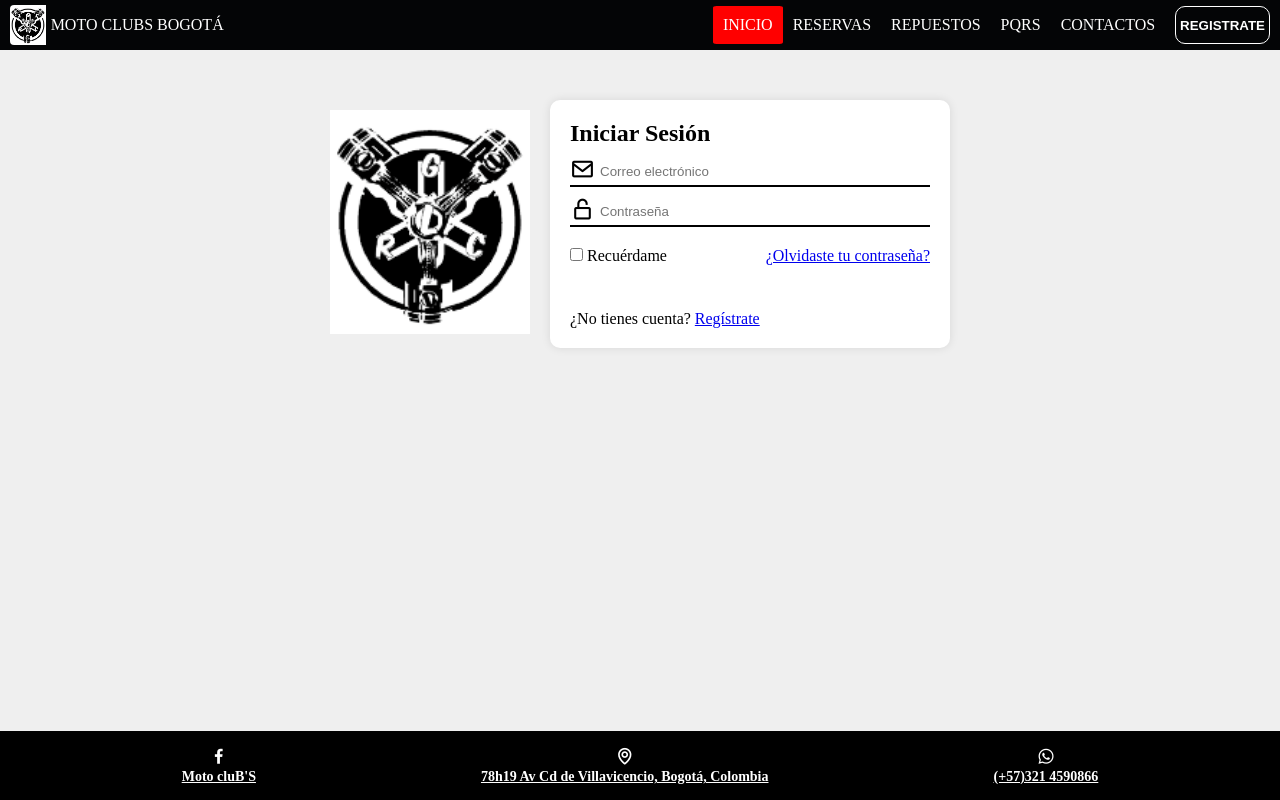
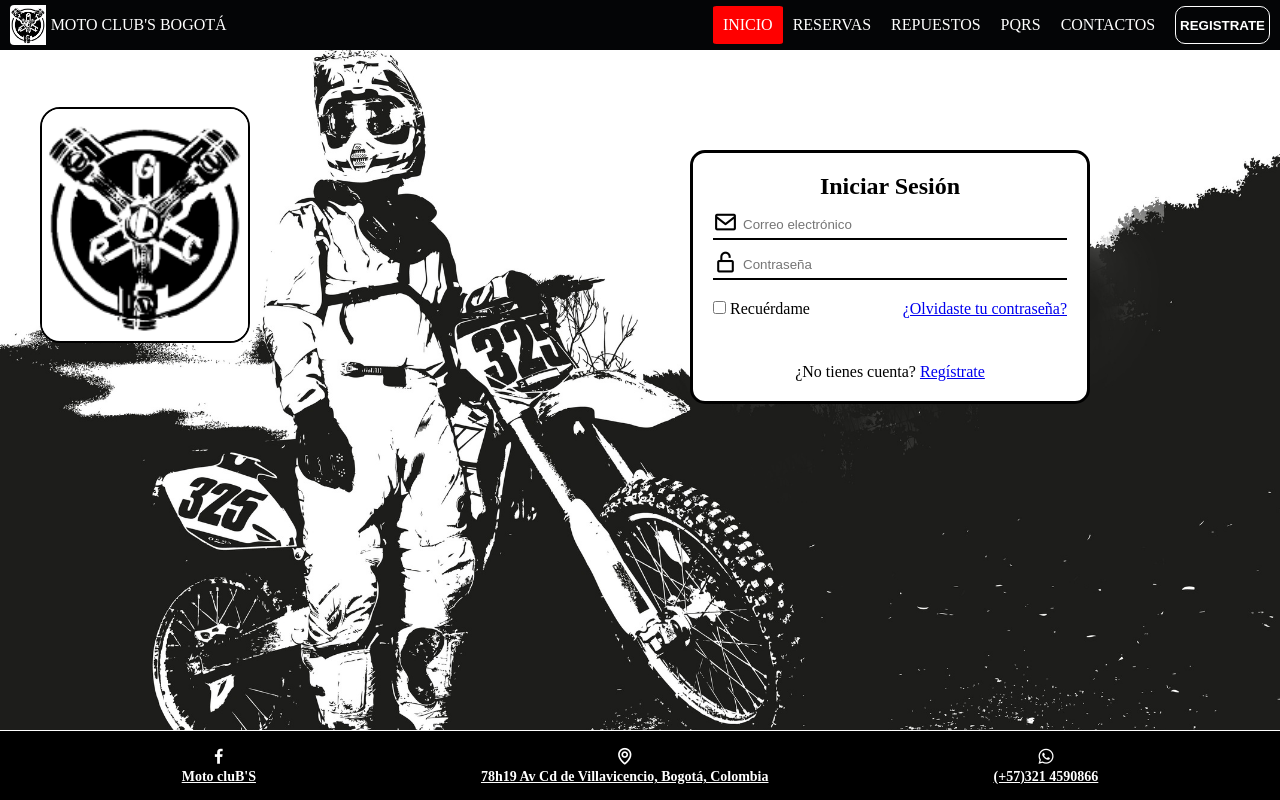
Before and after one commit to AfterLehxuz/MotoClubsBogota, a PHP site: the page made by login.php in a window 1280 px wide. Run offline with PHP 8.4, Linux system fonts and the light colour scheme; some libraries are stand-ins or nearby versions.

Commit message:
loka el que lo lea

```diff
--- a/Estilos/login.css
+++ b/Estilos/login.css
@@ -4,12 +4,22 @@
     box-sizing: border-box;
 }
 
-body{
+body {
     background-color: #efefef;
+}
+
+body {
+    background-image: url('Imagenes/man-person-black-and-white-sport-vehicle-motorcycle-927575-pxhere.com.jpg'); /* Reemplaza 'ruta_de_la_imagen.jpg' con la URL o la ruta de tu imagen */
+    background-size: 101%;
+    background-position: center top 10px; /* Centra la imagen de fondo en la parte superior con un desplazamiento vertical de 100px */
+    background-repeat: no-repeat; /*  Evita la repetición de la imagen */
+    background-position: right -10px top; /* Mueve la imagen de fondo hacia la derecha y la desplaza 10px desde el borde derecho */
+    background-repeat: no-repeat;
 }
 a button {
     height: 100%;
 }
+
 header {
     height: 50px;
     width: 100%;
@@ -57,7 +67,6 @@ nav ul {
 ul li:hover {
     background-color: white;
     transition: 1s;
-
 }
 
 li a:hover {
@@ -91,13 +100,11 @@ button:hover {
     transition: 1s;
 }
 
-
-
 .iniciar-secion {
     height: 400px;
     width: 450px;
     background-color: transparent;
-    margin: 100px auto;
+    margin: 150px auto; /* Ajusta el margen superior e inferior */
     border: 2px solid black;
     border-radius: 10px;
     display: flex;
@@ -119,7 +126,7 @@ button:hover {
     text-align: center; /* Centra el contenido */
 }
 
-.input{
+.input {
     width: 100%;
     background-color: yellowgreen;
     height: 30px;
@@ -128,25 +135,23 @@ button:hover {
     background-color: transparent;
     display: flex;
     align-items: center;
-
 }
 
-.input input{
+.input input {
     height: 100%;
     width: 100%;
     padding-left: 30px;
     border: none;
     outline: none;
     background-color: transparent;
-
 }
 
-.input span{
+.input span {
     position: absolute;
     font-size: 25px;
 }
 
-.input:hover{
+.input:hover {
     border-bottom: 2px solid red;
     transition: 1s;
 }
@@ -157,20 +162,20 @@ button:hover {
     margin: 20px 0;
 }
 
-.iniciar-secion_inicio button{
+.iniciar-secion_inicio button {
     margin-bottom: 20px;
     background-color: transparent;
     text-transform: uppercase;
-    padding: 4px;
+    padding: 10px 20px; /* Ajusta el relleno del botón */
     border: 1px solid black;
     color: black;
     font-weight: 600;
-    width: 100%;
-    height: 30px;
-    border-radius: 6px;
+    width: 200px; /* Ajusta el ancho del botón */
+    height: 40px; /* Ajusta la altura del botón */
+    border-radius: 20px; /* Redondea los bordes */
 }
 
-.iniciar-secion_inicio button:hover{
+.iniciar-secion_inicio button:hover {
     background-color: black;
     color: white;
     transition: 1s;
@@ -185,57 +190,42 @@ button:hover {
     display: flex;
     align-items: center;
     justify-content: center;
-    margin-top: 50px;
+    margin-top: 100px; /* Ajusta el margen superior */
 }
 
 .image-container {
-    margin-right: 20px;
-    /* Espacio entre la imagen y el formulario */
+
+    margin-bottom: 80px; /* Ajusta el margen inferior de la imagen */
+    position: relative; /* Ajusta el margen inferior de la imagen */
 }
 
+
 .image-container img {
-    width: 200px; /* Aumenta el ancho de la imagen */
-    height: auto; /* Mantiene la proporción de la imagen */
+    width: 210px; /* Ancho de la imagen */
+    height: auto; /* Altura automática para mantener la proporción */
+    border: 2px solid black; /* Borde sólido negro con un grosor de 2px */
+    border-radius: 20px; /* Bordes redondeados de 20px */
+    position: relative; /* Agrega esta línea para que el posicionamiento relativo funcione */
+    top: -10px; /* Ajusta la posición vertical hacia arriba */
 }
 
+
 .iniciar-sesion {
-    /* Estilos para tu formulario de inicio de sesión */
-    /* Ancho, altura, bordes, etc. */
-    width: 400px; /* Aumenta el ancho del formulario */
+    width: 400px;
     padding: 20px;
     background-color: #fff;
     border-radius: 10px;
-    box-shadow: 0px 0px 10px 0px rgba(0, 0, 0, 0.1);
-}
-.container {
-            display: flex;
-            align-items: center;
-            justify-content: center;
-            margin-top: 50px;
+    box-shadow: 0px 0px 0px 0px rgb(3, 3, 3, 3.3);
+    text-align: center;
+    border: 3px  solid black; /* Ajusta el grosor y el color del borde según tus preferencias */
+    border-radius: 15px;
+
     }
 
-        .image-container {
-            margin-right: 20px;
-            /* Espacio entre la imagen y el formulario */
-        }
-
-        .image-container img {
-            width: 200px; /* Aumenta el ancho de la imagen */
-            height: auto; /* Mantiene la proporción de la imagen */
-        }
-
-        .iniciar-sesion {
-            /* Estilos para tu formulario de inicio de sesión */
-            /* Ancho, altura, bordes, etc. */
-            width: 400px; /* Aumenta el ancho del formulario */
-            padding: 20px;
-            background-color: #fff;
-            border-radius: 10px;
-            box-shadow: 0px 0px 10px 0px rgba(0, 0, 0, 0.1);
-        }
 
   /* Estilos para el footer */
   footer {
+    border-top: 1px solid white; /* Agrega una línea blanca en la parte superior del footer */
     background-color: #000;
     color: #fff;
     text-align: center;
@@ -245,7 +235,6 @@ button:hover {
     bottom: 0; /* Lo coloca al final de la ventana */
     width: 100%; /* Ajusta el ancho al 100% de la ventana */
 }
-
 
 .info-contacto {
     display: flex;
@@ -257,7 +246,21 @@ button:hover {
     margin: 0 9%; /* Aumenta el margen entre los elementos */
 }
 
-
 .info-contacto i {
     font-size: 20px; /* Reducir el tamaño de los iconos */
 }
+
+.iniciar-sesion {
+
+    margin-left: 500px;
+
+    width: -40%; /* Ancho del formulario */
+}
+.container {
+position: relative; /* Hace que el contenedor sea un punto de referencia para el posicionamiento absoluto */
+}
+
+.image-container {
+position: absolute; /* Hace que el contenedor de la imagen sea posicionado de manera absoluta dentro del contenedor padre */
+left: 40px; /* Ajusta la distancia desde el borde izquierdo del contenedor padre */
+}
--- a/Estilos/reservas.css
+++ b/Estilos/reservas.css
@@ -41,7 +41,6 @@ header {
     font-weight: bold;
     border: 1px solid white; /* Borde de 1px de grosor y color blanco */
     font-weight: bold;
-
 }
 
 
--- a/login.php
+++ b/login.php
@@ -22,7 +22,7 @@
 
 <body>
     <header>
-        <a href="index.php" class="logo"> <img src="Imagenes/Logo.png" alt="Icono de la empresa">MOTO ClUBS
+        <a href="index.php" class="logo"> <img src="Imagenes/Logo.png" alt="Icono de la empresa">MOTO ClUB'S
             BOGOTÁ</a>
         <nav>
             <ul>
```
Also changed, not shown: Estilos/repuestos.css (+5 -2 lines), Estilos/imagenes/man-person-black-and-white-sport-vehicle-motorcycle-927575-pxhere.com.jpg (added). Lines whose indentation alone changed are shown as unchanged.
